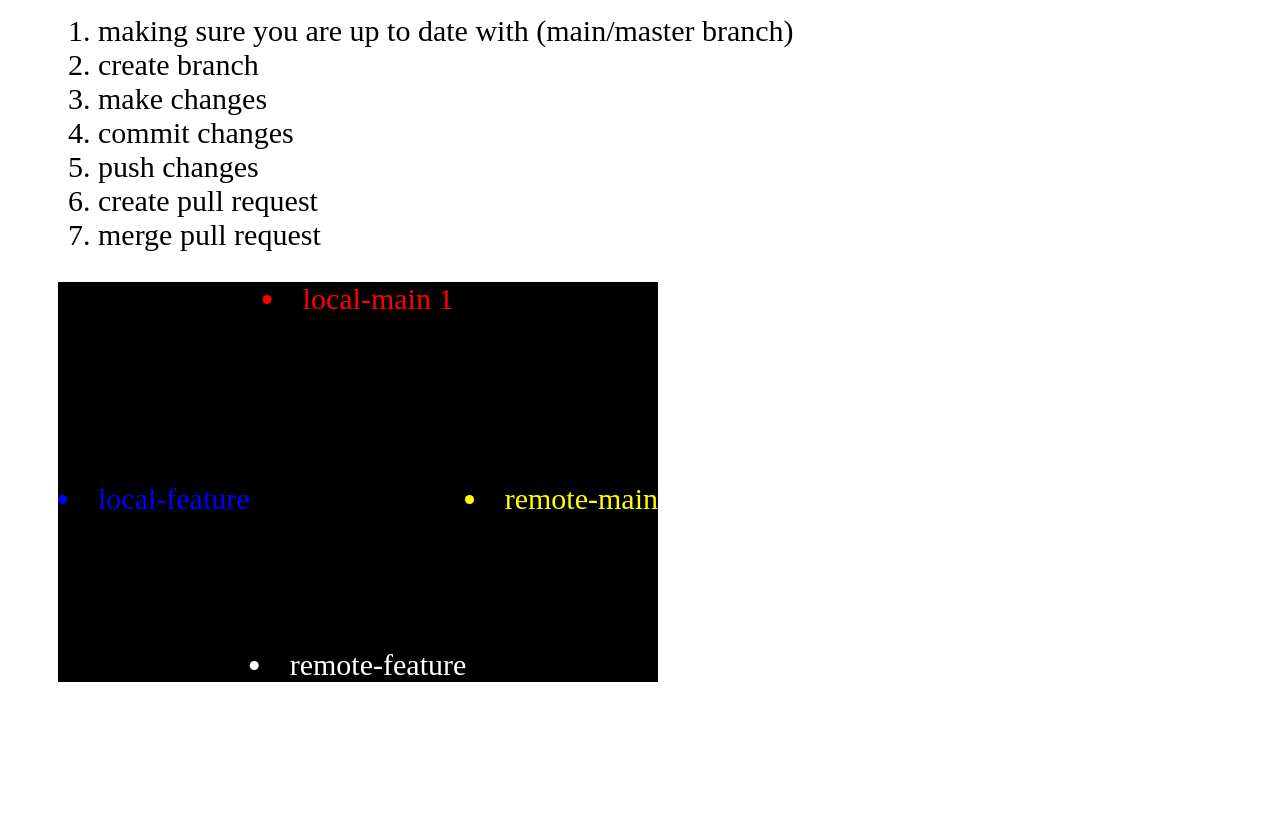
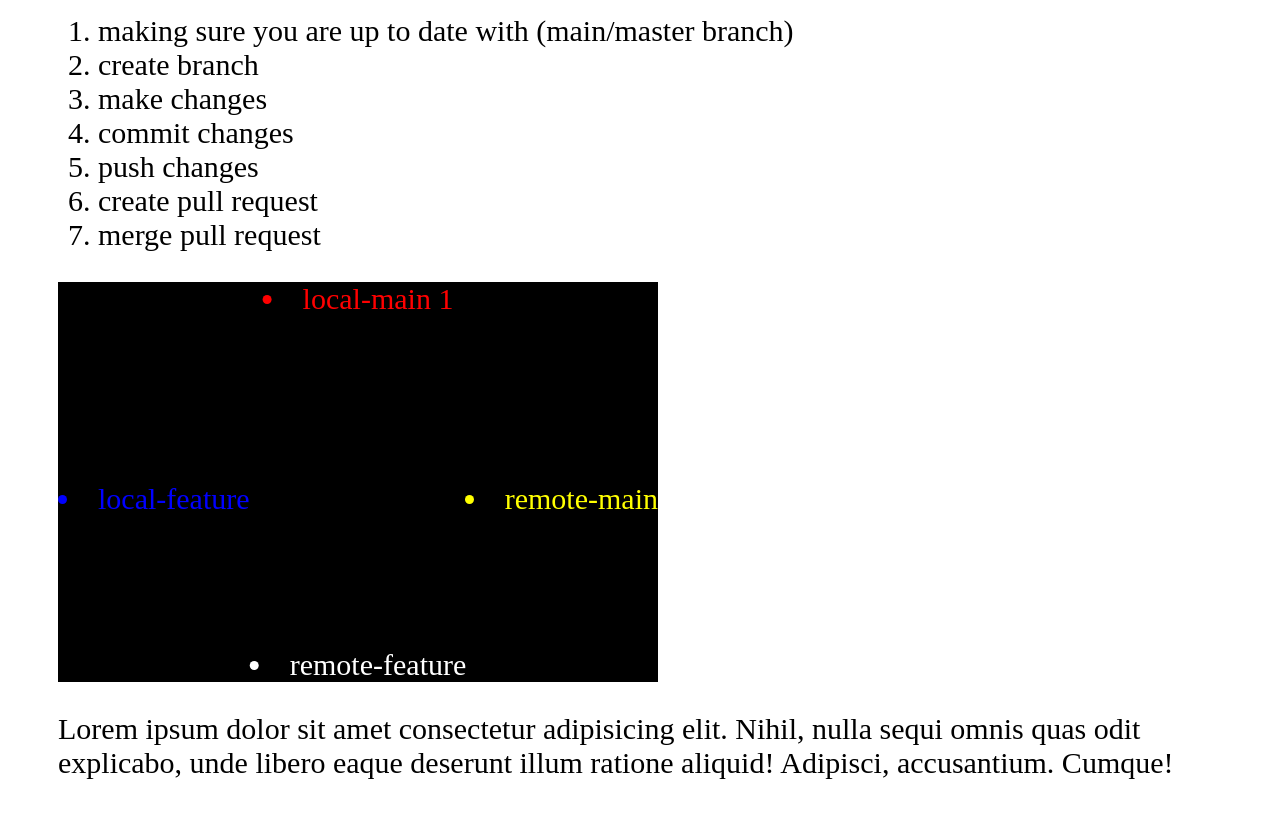
Before and after one commit to vinsonf/mf-11-01-22, a plain HTML site: page day01/index.html in a window 1280 px wide. Shown: the part 268-1086 px from the top of the page. Before the commit the page ends 1008 px from the top, so only its background shows below. Drawn offline with Linux system fonts and the light colour scheme.

Commit message:
just added content

```diff
--- a/day01/index.html
+++ b/day01/index.html
@@ -26,5 +26,7 @@
         <li>remote-feature</li>
         <li>remote-main</li>
     </div>
+
+    <p>Lorem ipsum dolor sit amet consectetur adipisicing elit. Nihil, nulla sequi omnis quas odit explicabo, unde libero eaque deserunt illum ratione aliquid! Adipisci, accusantium. Cumque!</p>
 </body>
 </html>
```
